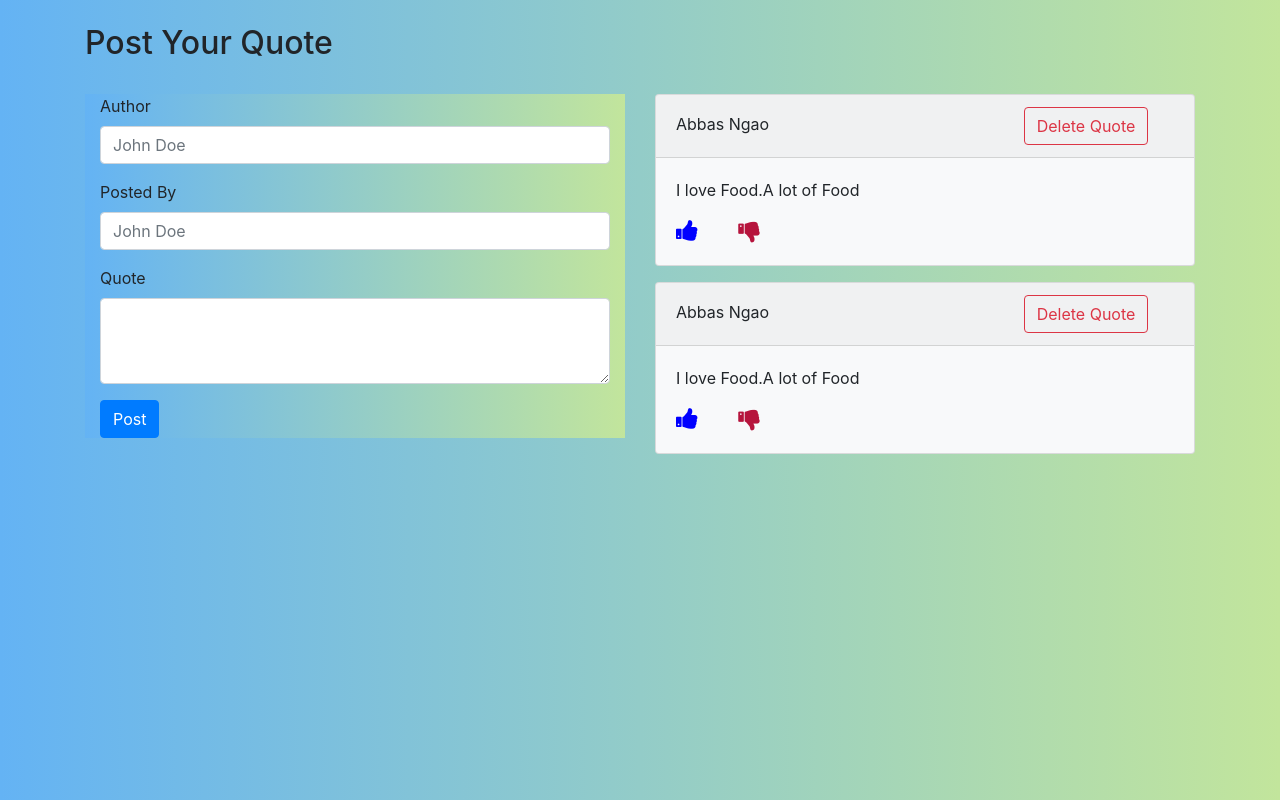
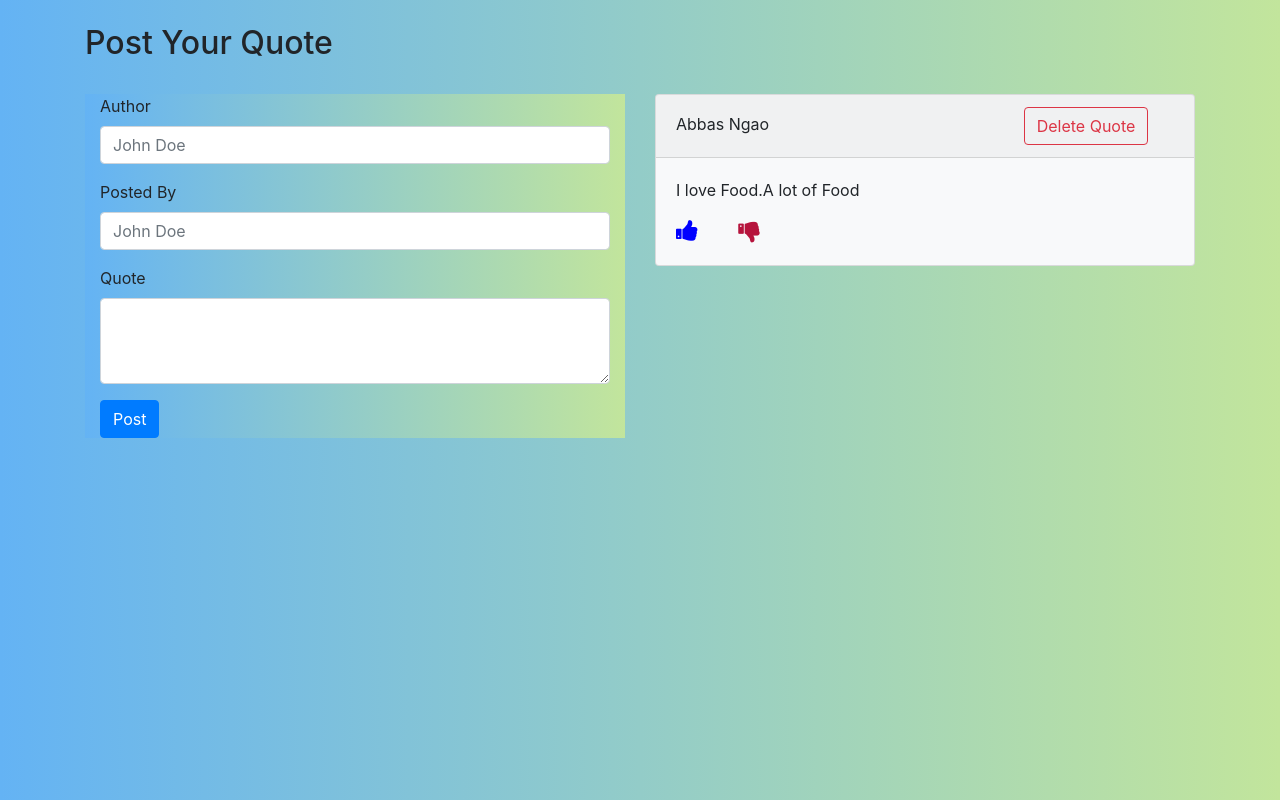
Before and after one commit to hamisicodes/quotes, an Angular app: page / in a window 1280 px wide. Built offline with nearby package versions, Linux system fonts and the light colour scheme.

Commit message:
remove the extra card in the quote component view

```diff
--- a/src/app/quote/quote.component.html
+++ b/src/app/quote/quote.component.html
@@ -37,25 +37,7 @@
 
                     </div>
                 </div>
-                <div class="card bg-light mb-3" style="max-width: 35rem;">
-                    <div class="card-header">{{myQuote.publisher}}
 
-                        <span class="big-tab"> <button type="button" class="btn btn-outline-danger">Delete
-                                Quote</button></span>
-                    </div>
-
-
-                    <div class="card-body">
-
-                        <p class="card-text">{{myQuote.description}}</p>
-                        <i class="fa fa-thumbs-up" style="font-size:24px; color:blue"></i><span class="tab"></span>
-
-                        <i class="fa fa-thumbs-down" style="font-size:24px; color:rgb(182, 20, 60)"></i><span
-                            class="tab"></span>
-
-
-                    </div>
-                </div>
 
 
             </div>
```
